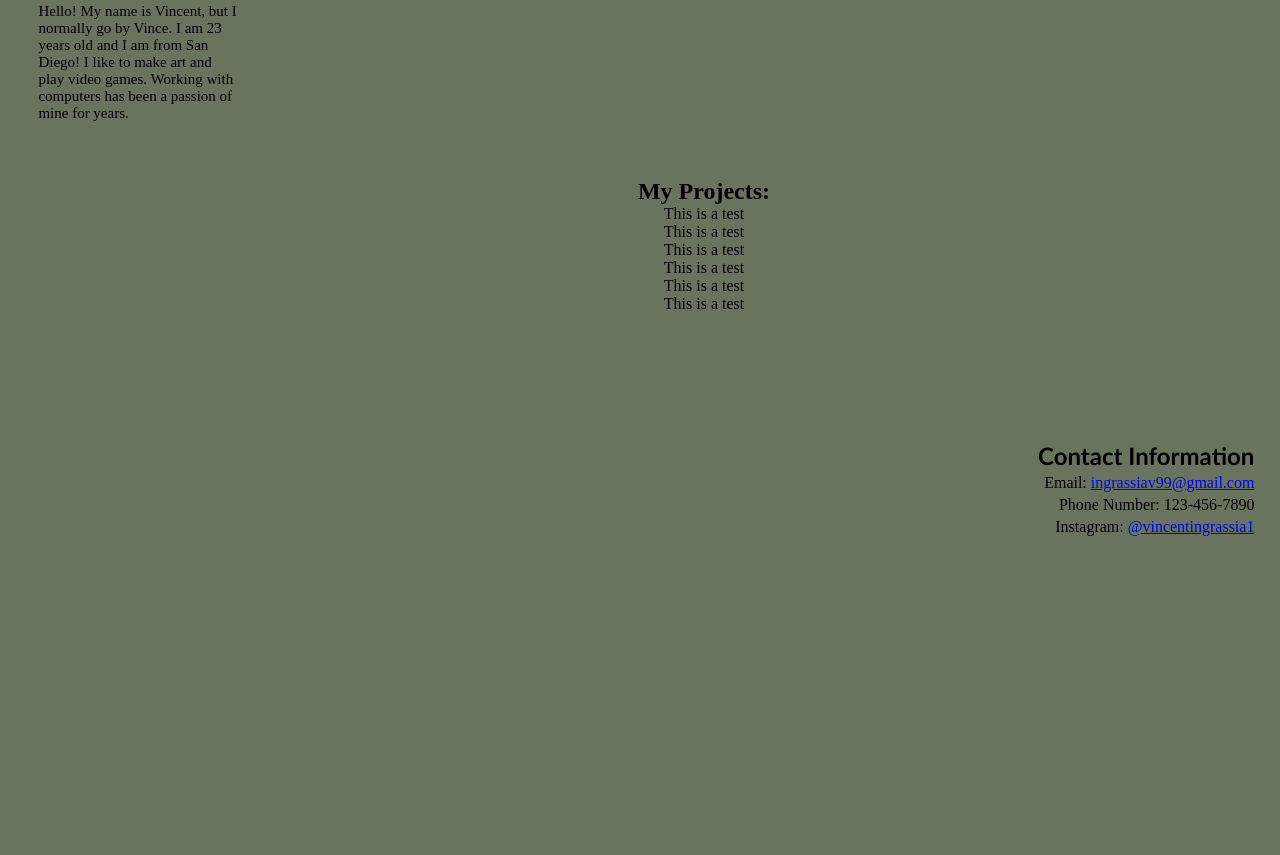
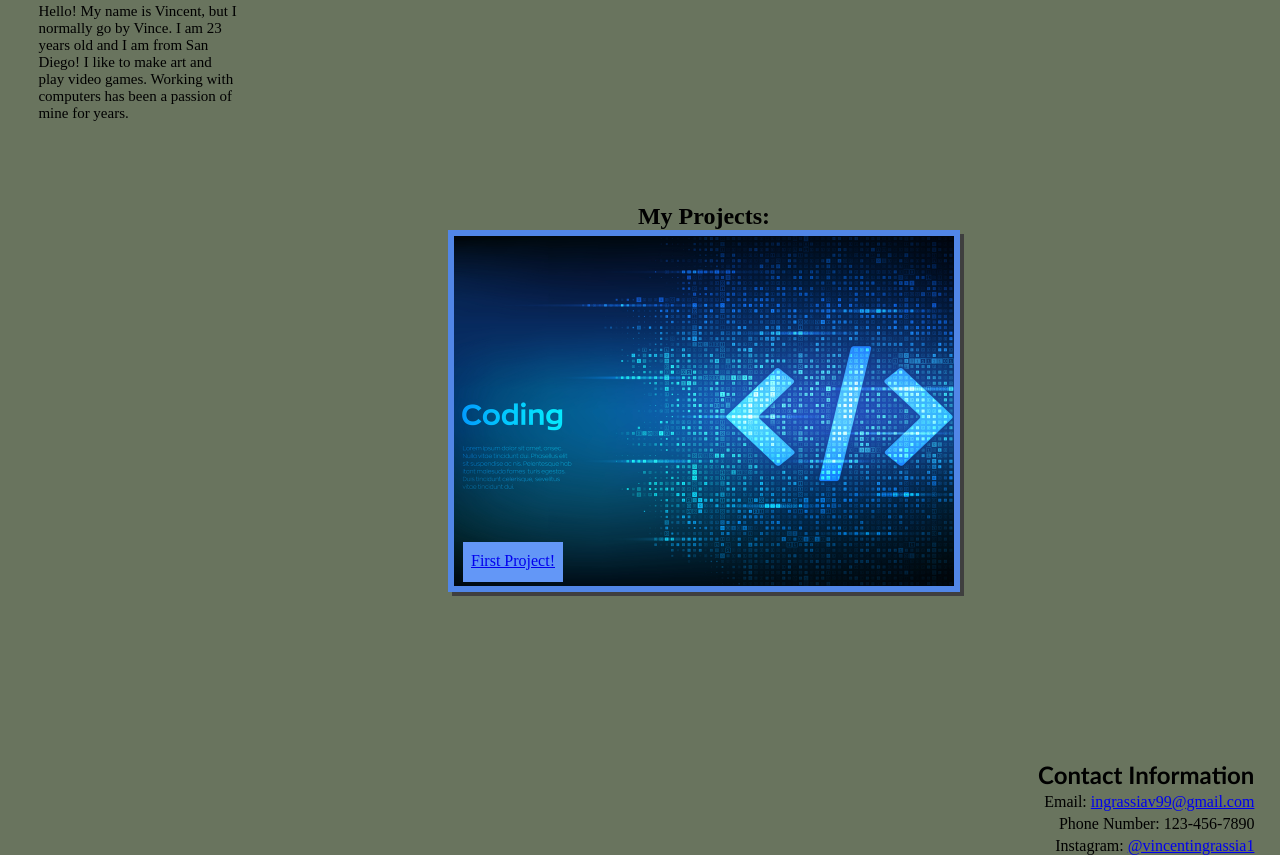
Before and after one commit to Vingrass/Portfolio-Website, a plain HTML site: page index.html in a window 1280 px wide. Shown: the part 465-1320 px from the top of the page. Before the commit the page ends 1001 px from the top, so only its background shows below. Drawn offline with Linux system fonts and the light colour scheme.

Commit message:
Added first App

```diff
--- a/Assets/css/style.css
+++ b/Assets/css/style.css
@@ -24,7 +24,7 @@ body {
 }
 
 .header nav {
-    padding-top: 15px;
+    margin-top: 15px;
     font-family: 'Gill Sans', 'Trebuchet MS', sans-serif;
     font-size: 20px;
 }
@@ -38,6 +38,7 @@ body {
     display: grid;
     margin-left: 3%;
     display: inline-block;
+
 }
 
 .Profile h1 {
@@ -57,7 +58,7 @@ body {
 .Profile p{
     font-family: 'Times New Roman', Times, serif;
     font-size: 15px;
-    padding-top: 25px;
+    margin-top: 25px;
 
     width: 15vw;
     height: auto;
@@ -72,8 +73,33 @@ body {
     text-align: center;
 }
 
+#First-App a{
+    display: inline-block;
+    width: 40vw;
+    text-align: left;
+}
+
+#First-App img{
+    display: flex;
+    display: block;
+    width: 40vw;
+    border: solid 6px #5186e7;
+    box-shadow: 4px 4px #3f3f3f;
+}
+
+#First-App div{
+    position: relative;
+    bottom: 50px;
+    left: 15px;
+    background: #6397f7;
+    width: 100px;
+    height: 40px;
+    padding-left: 8px;
+    padding-top: 10px;
+}
+
 .Contact-info{
-    padding-top: 10%;
+    margin-top: 10%;
     display: block;
     text-align: right;
     font-family: 'Trebuchet MS', Arial, sans-serif;
--- a/index.html
+++ b/index.html
@@ -40,12 +40,15 @@
 
     <section class="Applications">
         <h2 id="Applications">My Projects:</h2>
-        <p>This is a test</p>
-        <p>This is a test</p>
-        <p>This is a test</p>
-        <p>This is a test</p>
-        <p>This is a test</p>
-        <p>This is a test</p>
+        <div id = "First-App">
+            <a href="./Assets/AppPage/First-App.html"><img src="./Assets/code-img-1.jpg" title="MY FIRST PROJECT!">
+
+                <div><p>First Project!</p></div>
+            </a>
+
+
+
+        </div>
 
 
     </section>
```
Also changed, not shown: Assets/AppPage/First-App.html (added, +41 -0 lines), Assets/Jacob-pic.jpg (added), Assets/code-img-1.jpg (added), Assets/code-img-2.jpg (added), 1 other file.
